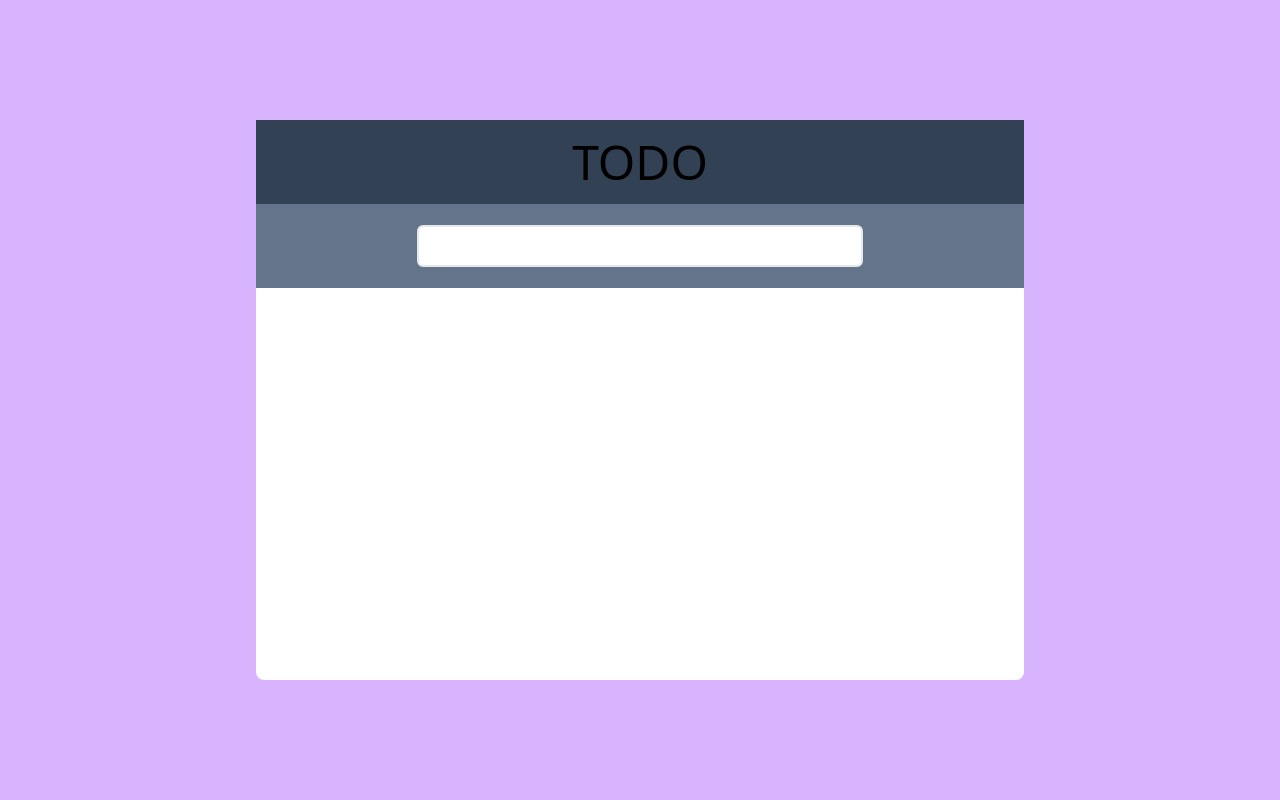
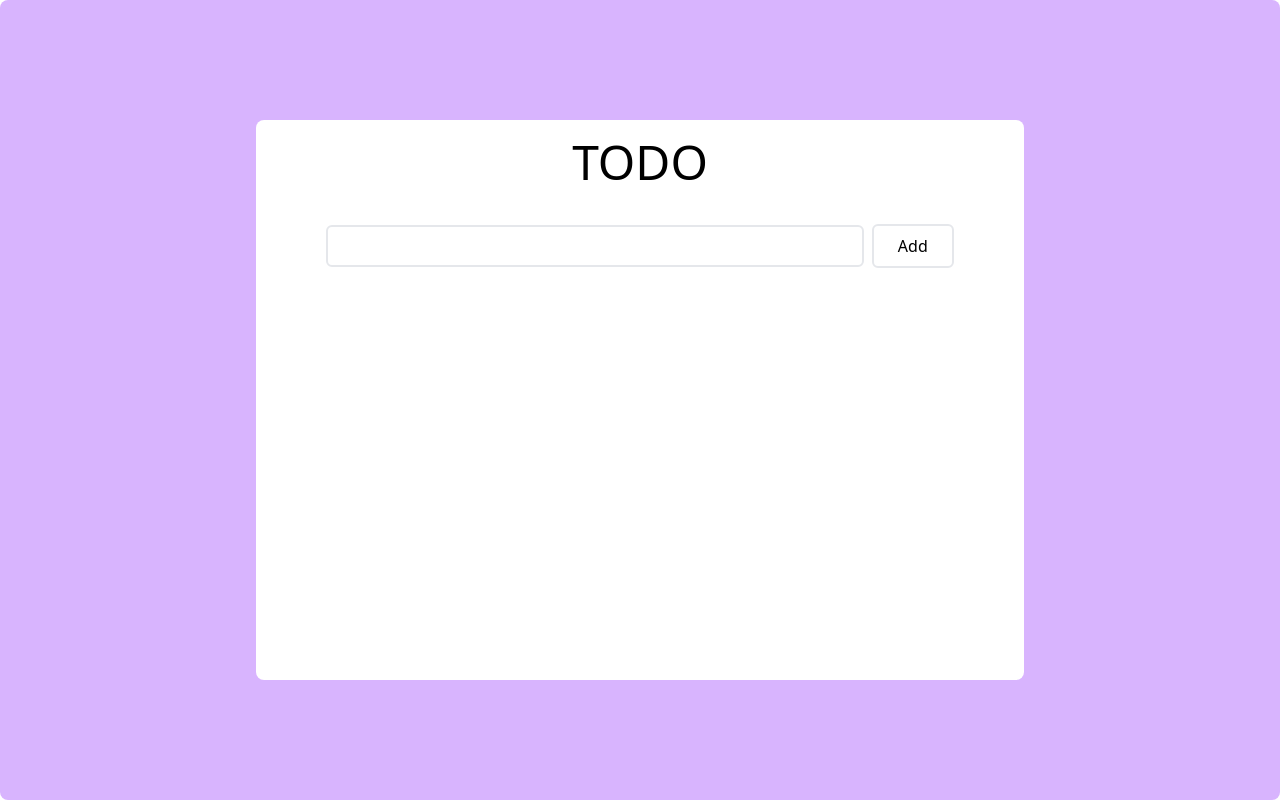
Before and after one commit to patelishika/to_do, a React app: page / in a window 1280 px wide. Built offline with nearby package versions, Linux system fonts and the light colour scheme; the HTML template or start-up script is replaced by a standard one.

Commit message:
added button

```diff
--- a/src/App.jsx
+++ b/src/App.jsx
@@ -10,18 +10,21 @@
 
   return (
     <>
-      <div className='flex h-screen w-screen bg-purple-300 justify-center items-center'>
+      <div className='flex h-screen w-screen bg-purple-300 justify-center items-center rounded-lg'>
         <div className='flex h-[70%] w-[60%] bg-white rounded-lg flex-col'>
-          <div className='flex h-[15%] w-[100%] bg-slate-700 justify-center items-center'>
+          <div className='flex h-[15%] w-[100%]  justify-center items-center'>
             <h1 className=' text-5xl m-2'>TODO</h1>
           </div>
-          <div className='flex h-[15%] w-[100%] bg-slate-500 items-center justify-center '>
+          <div className='flex h-[15%] w-[100%]  items-center justify-center '>
             <input
               type='text'
               value={todo}
-              className='flex border-2 h-[50%] w-[58%] rounded-md '
+              className='flex border-2 h-[50%] w-[70%] rounded-md '
               onChange={inputHandler}
             />
+            <button className='border-2 py-2 px-6 rounded-md bg-white ml-2'>
+              Add
+            </button>
           </div>
         </div>
       </div>
```
